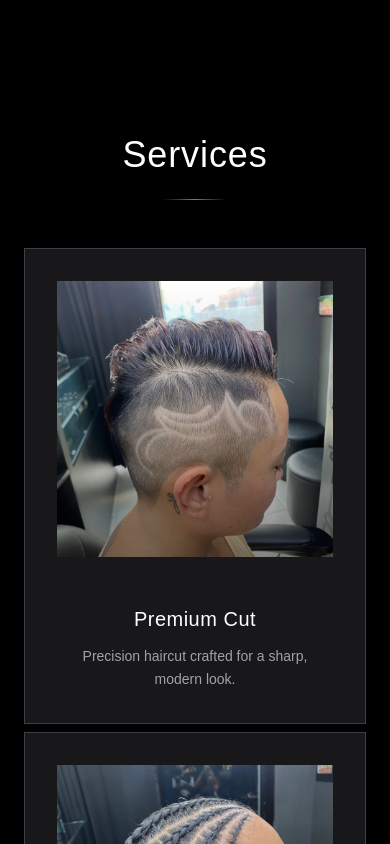
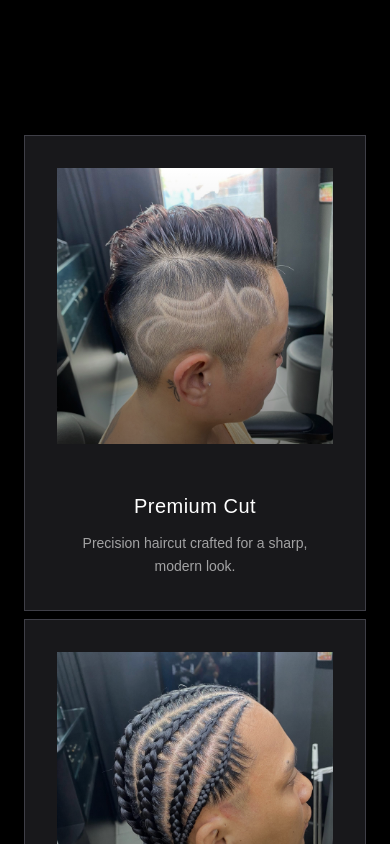
Before and after one commit to rodjean015/clipcrew, a Next.js app: page / in a window 390 px wide. Shown: the part 1340-2184 px from the top of the page. Built offline with nearby package versions, Linux system fonts and the light colour scheme.

Commit message:
revise codes

```diff
--- a/app/components/Clothing.tsx
+++ b/app/components/Clothing.tsx
@@ -37,17 +37,15 @@ export default function Clothing() {
         >
 
             <div className="max-w-6xl mx-auto px-6 text-center">
-                {/* Title */}
                 <motion.h3
                     initial={{ opacity: 0, y: 10 }}
                     whileInView={{ opacity: 1, y: 0 }}
                     transition={{ duration: 0.7 }}
                     className="text-4xl md:text-5xl font-light tracking-wide text-white mb-6"
                 >
-                    Essentials
+                    Highlights
                 </motion.h3>
 
-                {/* Divider */}
                 <div className="w-16 h-px bg-gradient-to-r from-transparent via-yellow-500/70 to-transparent mx-auto mb-12" />
             </div>
 
--- a/app/components/Contact.tsx
+++ b/app/components/Contact.tsx
@@ -25,7 +25,7 @@ export default function Contact() {
                     initial={{ opacity: 0, y: 10 }}
                     whileInView={{ opacity: 1, y: 0 }}
                     transition={{ duration: 0.7, delay: 0.1 }}
-                    className="text-zinc-400 text-lg max-w-2xl mx-auto mb-20 leading-relaxed"
+                    className="text-zinc-200 text-lg max-w-2xl mx-auto mb-20 leading-relaxed"
                 >
                     Visit our studio for a refined grooming experience. Whether you’re
                     booking an appointment or have a question, we’re here to help.
@@ -52,19 +52,19 @@ export default function Contact() {
                             label: "Hours",
                             content: (
                                 <>
-                                    Mon - Sun: <br /> 9:00am - 7:00pm
+                                    Mon - Sun: <br /> 10:00am - 8:00pm
                                 </>
                             ),
                         },
                         {
                             label: "Follow Us",
                             content: (
-                                <div className="flex justify-center gap-8">
-                                    {[FaInstagram, FaFacebookF].map((Icon, i) => (
+                                <div className="flex justify-center gap-4">
+                                    {[FaFacebookF, FaInstagram].map((Icon, i) => (
                                         <a
                                             key={i}
                                             href="#"
-                                            className="text-zinc-500 transition-all duration-300
+                                            className="text-zinc-300 transition-all duration-300
                        hover:text-yellow-500
                        hover:scale-110
                        hover:drop-shadow-[0_0_10px_rgba(212,175,55,0.5)]"
@@ -83,12 +83,12 @@ export default function Contact() {
                             transition={{ duration: 0.7, delay: 0.15 * index }}
                             className="relative rounded-xl border border-white/10 bg-zinc-950/40 p-8"
                         >
-                            <p className="text-xs uppercase tracking-widest text-zinc-300 mb-4">
+                            <p className="text-xs uppercase tracking-widest text-yellow-600 mb-4">
                                 {item.label}
                             </p>
 
                             {/* Change from <p> to <div> to avoid nesting errors */}
-                            <div className="text-zinc-500 leading-relaxed">
+                            <div className="text-zinc-100 leading-relaxed ">
                                 {item.content}
                             </div>
                         </motion.div>
--- a/app/components/Feature.tsx
+++ b/app/components/Feature.tsx
@@ -45,7 +45,7 @@ export default function Features() {
                     transition={{ duration: 0.7 }}
                     className="text-4xl md:text-5xl font-light tracking-wide text-white mb-6"
                 >
-                    Features
+                    About Us
                 </motion.h3>
 
                 <div className="w-16 h-px bg-gradient-to-r from-transparent via-yellow-500/70 to-transparent mx-auto mb-12" />
--- a/app/components/Navbar.tsx
+++ b/app/components/Navbar.tsx
@@ -6,7 +6,7 @@ import { Menu, X } from "lucide-react";
 
 const navItems = [
     { label: "Our Product", id: "product" },
-    { label: "Essentials", id: "clothing" },
+    { label: "About Us", id: "clothing" },
     { label: "Contact Us", id: "contact" },
 ];
 
--- a/app/components/Service.tsx
+++ b/app/components/Service.tsx
@@ -24,17 +24,6 @@ export default function Service() {
     return (
         <section className="py-28 bg-black" id="about">
            <div className="w-full px-6 text-center">
-                <motion.h3
-                    initial={{ opacity: 0, y: 10 }}
-                    whileInView={{ opacity: 1, y: 0 }}
-                    transition={{ duration: 0.7 }}
-                    className="text-4xl md:text-5xl font-light tracking-wide text-white mb-6"
-                >
-                    Services
-                </motion.h3>
-
-                <div className="w-16 h-px bg-gradient-to-r from-transparent via-yellow-500/70 to-transparent mx-auto mb-12" />
-
                 {/* Reduced gap */}
                 <div className="grid grid-cols-1 md:grid-cols-3 gap-2">
                     {items.map((item, index) => (
```
